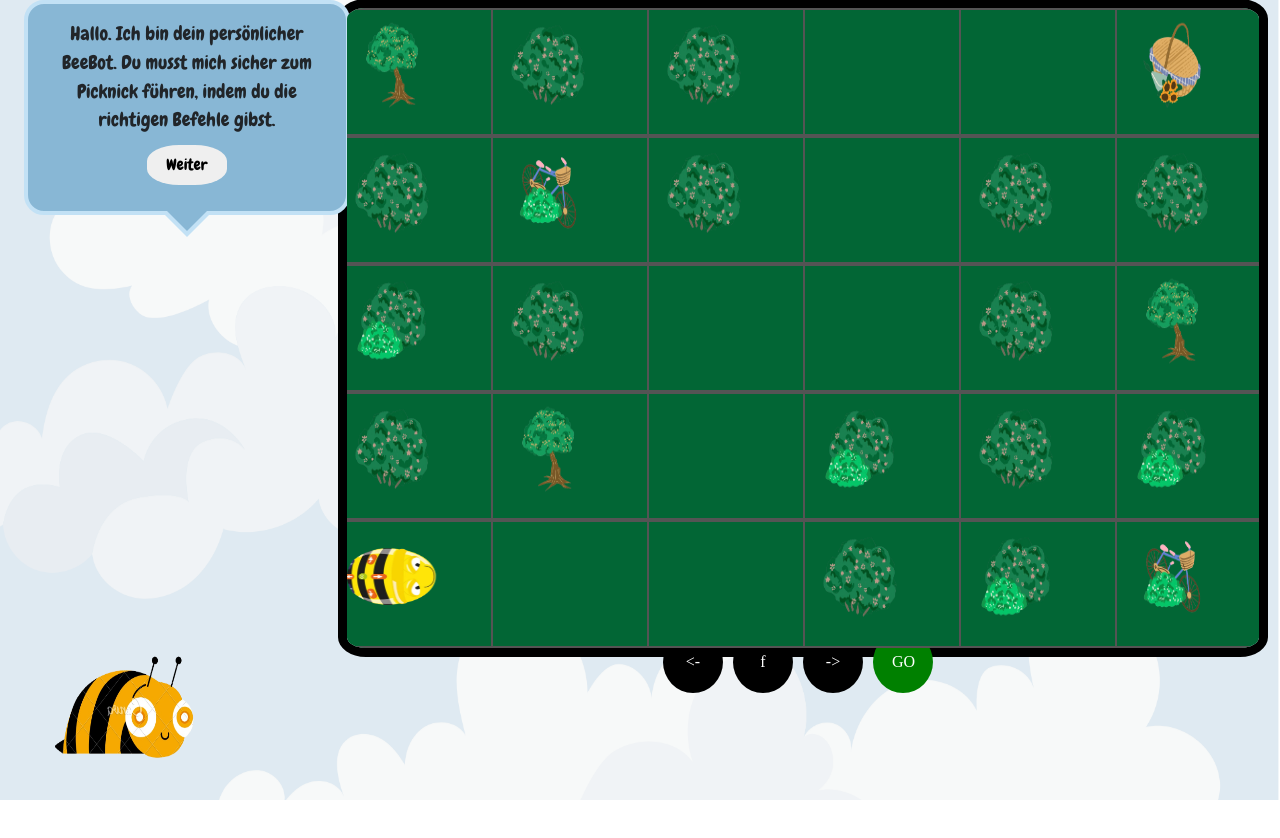
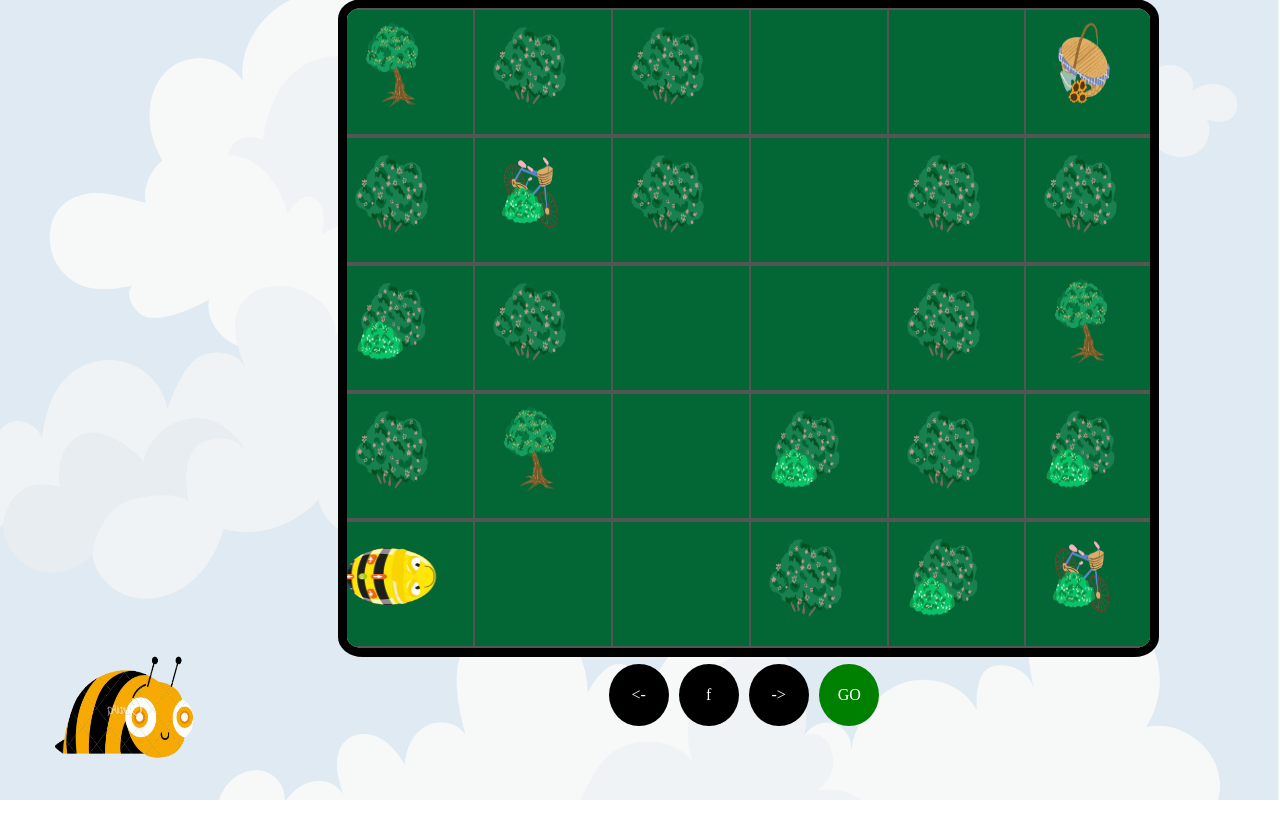
Before and after one commit to classDana/BeeBots-Adventure, a React (Create React App) app: page /game/1 in a window 1280 px wide. Shown: the top 838 px of the page. Before the commit the page ends 800 px from the top, so only its background shows below. Built offline with nearby package versions, Linux system fonts and the light colour scheme.

Commit message:
update game page

```diff
--- a/src/game/Game.css
+++ b/src/game/Game.css
@@ -32,6 +32,12 @@
   color: white;
   text-align:center;
   margin-right: 10px;
+}
+.black-button:hover{
+  background-color: #75726c;
+}
+.green-button:hover{
+  background-color: #9fef44;
 }
 
 .black-button{
@@ -90,7 +96,7 @@
 }
 .message-assistant{
   position: fixed;
-  bottom: 0;
+  top: 0;
   left: 0;
   display:contents;
   text-align: center;
@@ -98,8 +104,8 @@
 }
 
 .message-assistant-content{
-  width: 150%;
-  top: 15%;
+  width: 200px;
+  top: 150px;
   left: 11%;
   padding: 1rem;
   -webkit-border-radius: 20px;
--- a/src/game/Game.js
+++ b/src/game/Game.js
@@ -29,10 +29,10 @@ function Game() {
 
      /*
     The game contains 3 levels from easy to hard.
-    The list of maps contains two variables:
-        1: This field leads to a dead end.
-        2: This field leads to the goal.
-        3: This field is the goal.
+    The data of each map contains six variables:
+        0: This field is the goal.
+        1: This field leads to the goal.
+        2-5: These fields lead to a dead end.
     */
 
         const maps = [
@@ -52,19 +52,21 @@ function Game() {
                 [0, 0, 0, 2, 3, 4],
             ]},
             { id: 3, name: 'Level 3', data: [
-                [5, 2, 2, 0, 1, 5],
-                [2, 4, 2, 0, 2, 2],
-                [3, 2, 0, 0, 2, 5],
-                [2, 5, 0, 3, 2, 3],
-                [0, 0, 0, 2, 3, 4],
+                [1, 0, 0, 3, 3, 5],
+                [2, 4, 0, 0, 0, 0],
+                [3, 2, 3, 3, 2, 0],
+                [2, 0, 0, 0, 2, 0],
+                [0, 0, 3, 0, 0, 0],
             ]},
           ];
+
 
     const { levelId } = useParams();
     const getMapById = (levelId) => {
         return maps.find((map) => map.id === parseInt(levelId));
     };
     const map = getMapById(levelId);
+
 
 
     /*
@@ -164,15 +166,26 @@ function Game() {
     }
 
 
+
+    /**
+     *
+     * @param {*} x x-coordinate
+     * @param {*} y y-ccordinate
+     * @param {*} o orientation
+     *
+     * Function returns the updated map after each change
+     * from the .. TODO
+     */
+
     function updateBoard(x, y, o) {
 
         let currState = getCurrState(x,y);
         setDirection(o);
 
-        if(currState === 2){
+        if(currState === 0){
             setBeebot({ x: x, y: y, o: o });
 
-        }else if(currState === 3){
+        }else if(currState === 1){
             setBeebot({ x: x, y: y, o: o });
             setFinishedGame(true);
 
@@ -185,7 +198,6 @@ function Game() {
 
     function getCurrState(x,y) {
         const currMap = map.data;
-
         for (let i = 0; i < currMap.length; i++) {
             for (let j = 0; j < currMap[i].length; j++) {
                 if (i === x && j === y) {
@@ -199,6 +211,10 @@ function Game() {
         setIndex(index+1);
     }
 
+    function isLevelOne() {
+        return levelId === 1;
+    }
+
 
     return (
         <div className="game-background">
@@ -207,15 +223,15 @@ function Game() {
                     {/* BeeBot which helps you during the game */}
                     <Col lg={3} md={3} sm={3}>
                         <Row>
-
                             <div className='message-assistant'>
+                            {isLevelOne() && (
                                 <p className='message-assistant-content'>
                                     {beebotInteraction[index]}
                                     <br></br>
                                     <button className='button-next' onClick={increaseIndex}>Weiter</button>
                                 </p>
+                                )}
                             </div>
-
                         </Row>
                         <Row>
                             <div className='beebot'>
@@ -224,11 +240,12 @@ function Game() {
                         </Row>
                     </Col>
                     {/* Board game with the associated buttons */}
-                    <Col lg={9} md={9} sm={9}>
-                        <Container>
+                    <Col lg={8} md={9} sm={9}>
+                            <Container style={{ marginBottom: '-310px' }}>
                                 <Board map={map.data} beebot={beebot} getCurrState={getCurrState}></Board>
                             </Container>
 
+                            <Container className="mt-1">
                             <div className='button-container'>
                                 <div className='button-wrapper'>
                                     <button className='black-button'onClick={handleLeftButtons}>{'<-'}</button>
@@ -237,7 +254,7 @@ function Game() {
                                     <button className='green-button' onClick={handleGoButton}>GO</button>
                                 </div>
                             </div>
-
+                            </Container>
                     </Col>
                 </Row>
 
--- a/src/game/game_assets/beebot_phrases.json
+++ b/src/game/game_assets/beebot_phrases.json
@@ -5,7 +5,7 @@
         "Achtung, auf dem Weg zum Picknick gibt es Barrieren, die du umgehen musst. Benutze die Pfeiltasten, um mich zu drehen und den richtigen Weg zu finden.",
         "Um vorwärts zu kommen, drücke den 'Vorwärts'-Button und schließlich dann auf den 'Go'-Button. Aber pass auf, dass du nicht auf eine Barriere triffst!",
         "Gut gemacht! Denke daran, dass du mich immer wieder drehen musst, um den Barrieren aus dem Weg zu gehen. Benutze die 'Rechts'- und 'Links'-Tasten, um mich in die richtige Richtung zu drehen.",
-        "Du lernst ziemlich schnell! Dann veruchen wir es wieder von vorne und versuche alle Befehle in der richtigen Reihenfolge zu drücken. Wenn du sicher bist, dass du den richtigen Weg gefunden hast, drücke den 'Los!'-Button, um alle Befehle auszuführen.",
-        "Hello World"
+        "Du lernst ziemlich schnell! Dann veruchen wir es wieder von vorne und versuche alle Befehle in der richtigen Reihenfolge zu drücken.",
+        "Wenn du sicher bist, dass du den richtigen Weg gefunden hast, drücke den 'Los!'-Button, um alle Befehle auszuführen."
     ]
   }
```
Lines whose indentation alone changed are shown as unchanged.
